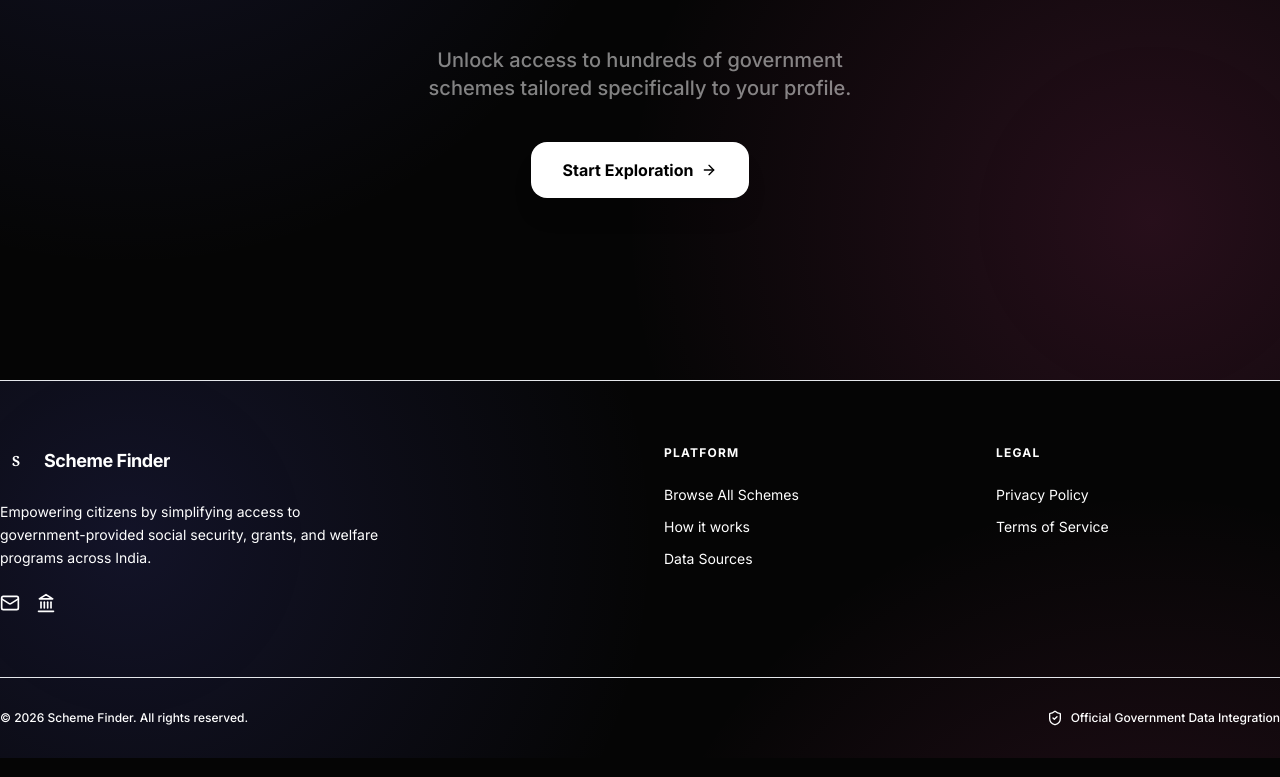
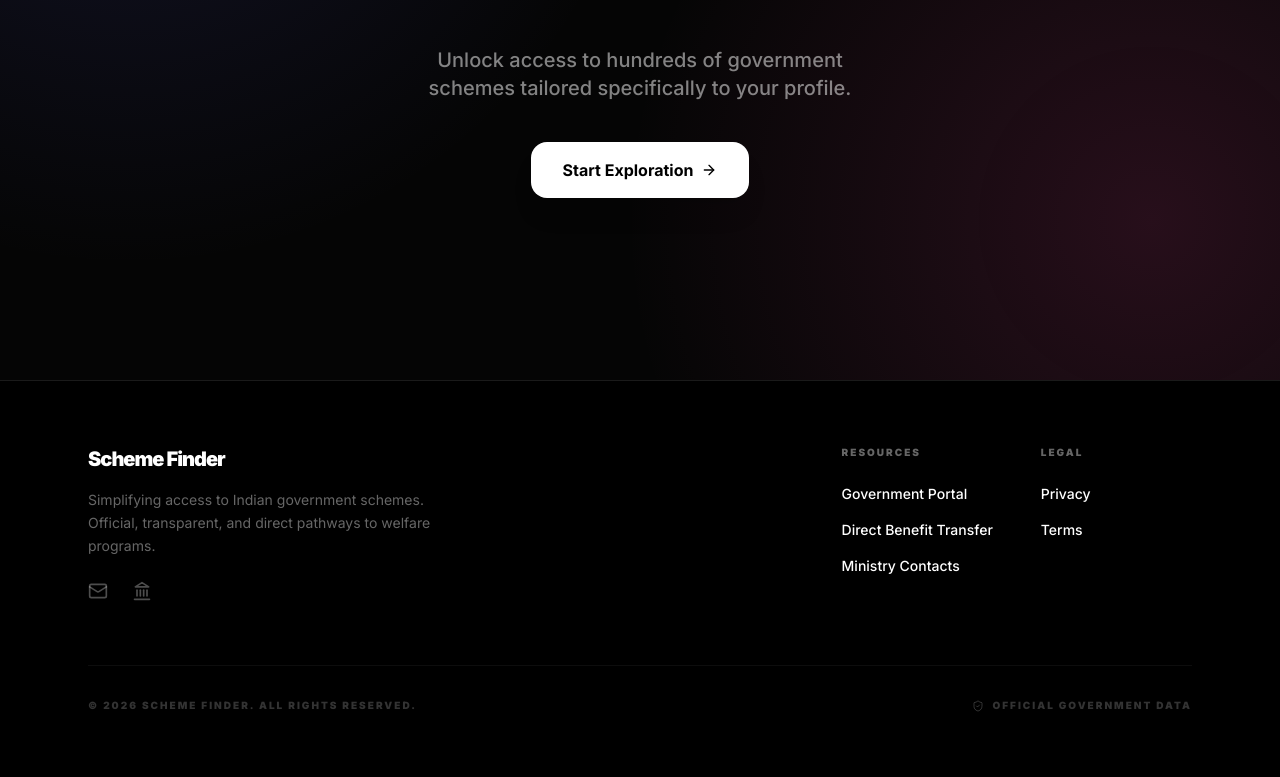
Before and after one commit to lifeonland/scheme-finder-india, a Next.js app: page / in a window 1280 px wide. Shown: the part 420-1197 px from the top of the page. Built offline with nearby package versions, Linux system fonts and the light colour scheme.

Commit message:
Update footer to dark premium theme

```diff
--- a/components/Footer.tsx
+++ b/components/Footer.tsx
@@ -1,50 +1,46 @@
 import React from 'react';
-import { Mail, ShieldCheck, Landmark } from 'lucide-react';
+import { Mail, Landmark, ShieldCheck } from 'lucide-react';
 
 const Footer = () => {
   return (
-    <footer className="bg-brand-canvas border-t border-brand-forest/10 pt-16 pb-8">
-      <div className="section-container">
-        <div className="grid grid-cols-1 sm:grid-cols-2 lg:grid-cols-4 gap-12 mb-16">
-          <div className="lg:col-span-2 space-y-6">
-            <div className="flex items-center space-x-3">
-              <div className="w-8 h-8 bg-brand-forest rounded-lg flex items-center justify-center">
-                <span className="text-white font-serif font-bold text-sm">S</span>
-              </div>
-              <span className="text-lg font-bold tracking-tight text-brand-forest">Scheme Finder</span>
-            </div>
-            <p className="text-brand-slate/60 text-sm leading-relaxed max-w-sm">
-              Empowering citizens by simplifying access to government-provided social security, grants, and welfare programs across India.
+    <footer className="bg-black text-white py-16 border-t border-white/10">
+      <div className="max-w-6xl mx-auto px-6">
+        <div className="flex flex-col md:flex-row justify-between items-start gap-12 mb-16">
+          <div className="max-w-sm">
+            <h3 className="text-xl font-black tracking-tighter mb-4">Scheme Finder</h3>
+            <p className="text-white/40 text-sm leading-relaxed mb-6">
+              Simplifying access to Indian government schemes. Official, transparent, and direct pathways to welfare programs.
             </p>
-            <div className="flex space-x-4">
-              <a href="#" className="text-brand-slate/40 hover:text-brand-clay"><Mail className="w-5 h-5" /></a>
-              <a href="#" className="text-brand-slate/40 hover:text-brand-clay"><Landmark className="w-5 h-5" /></a>
+            <div className="flex space-x-6">
+              <a href="#" className="text-white/30 hover:text-white transition-colors"><Mail className="w-5 h-5" /></a>
+              <a href="#" className="text-white/30 hover:text-white transition-colors"><Landmark className="w-5 h-5" /></a>
             </div>
           </div>
 
-          <div className="space-y-6">
-            <h4 className="font-bold text-brand-forest uppercase tracking-widest text-xs">Platform</h4>
-            <ul className="space-y-3 text-sm text-brand-slate/70">
-              <li><a href="#" className="hover:text-brand-clay transition-colors">Browse All Schemes</a></li>
-              <li><a href="#" className="hover:text-brand-clay transition-colors">How it works</a></li>
-              <li><a href="#" className="hover:text-brand-clay transition-colors">Data Sources</a></li>
-            </ul>
-          </div>
-
-          <div className="space-y-6">
-            <h4 className="font-bold text-brand-forest uppercase tracking-widest text-xs">Legal</h4>
-            <ul className="space-y-3 text-sm text-brand-slate/70">
-              <li><a href="#" className="hover:text-brand-clay transition-colors">Privacy Policy</a></li>
-              <li><a href="#" className="hover:text-brand-clay transition-colors">Terms of Service</a></li>
-            </ul>
+          <div className="grid grid-cols-2 gap-12">
+            <div>
+              <h4 className="text-[10px] font-black uppercase tracking-[0.2em] text-white/40 mb-6">Resources</h4>
+              <ul className="space-y-4 text-sm font-medium">
+                <li><a href="#" className="hover:text-premium-primary transition-colors">Government Portal</a></li>
+                <li><a href="#" className="hover:text-premium-primary transition-colors">Direct Benefit Transfer</a></li>
+                <li><a href="#" className="hover:text-premium-primary transition-colors">Ministry Contacts</a></li>
+              </ul>
+            </div>
+            <div>
+              <h4 className="text-[10px] font-black uppercase tracking-[0.2em] text-white/40 mb-6">Legal</h4>
+              <ul className="space-y-4 text-sm font-medium">
+                <li><a href="#" className="hover:text-premium-primary transition-colors">Privacy</a></li>
+                <li><a href="#" className="hover:text-premium-primary transition-colors">Terms</a></li>
+              </ul>
+            </div>
           </div>
         </div>
 
-        <div className="border-t border-brand-forest/10 pt-8 flex flex-col md:flex-row items-center justify-between text-brand-slate/40 text-xs font-medium space-y-4 md:space-y-0">
+        <div className="flex flex-col md:flex-row justify-between items-center pt-8 border-t border-white/5 text-[10px] font-black uppercase tracking-[0.2em] text-white/20">
           <p>© {new Date().getFullYear()} Scheme Finder. All rights reserved.</p>
-          <div className="flex items-center space-x-2">
-            <ShieldCheck className="w-4 h-4" />
-            <span>Official Government Data Integration</span>
+          <div className="flex items-center space-x-2 mt-4 md:mt-0">
+            <ShieldCheck className="w-3 h-3" />
+            <span>Official Government Data</span>
           </div>
         </div>
       </div>
```
